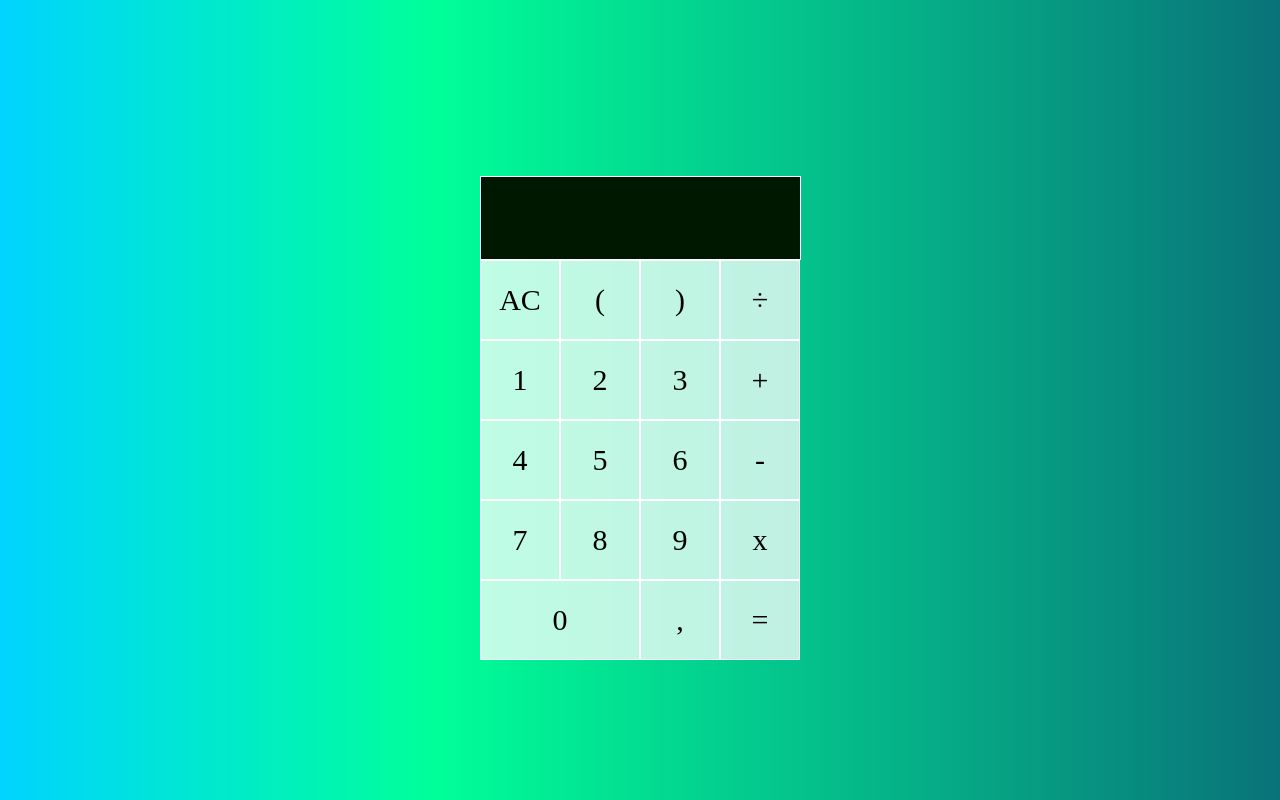
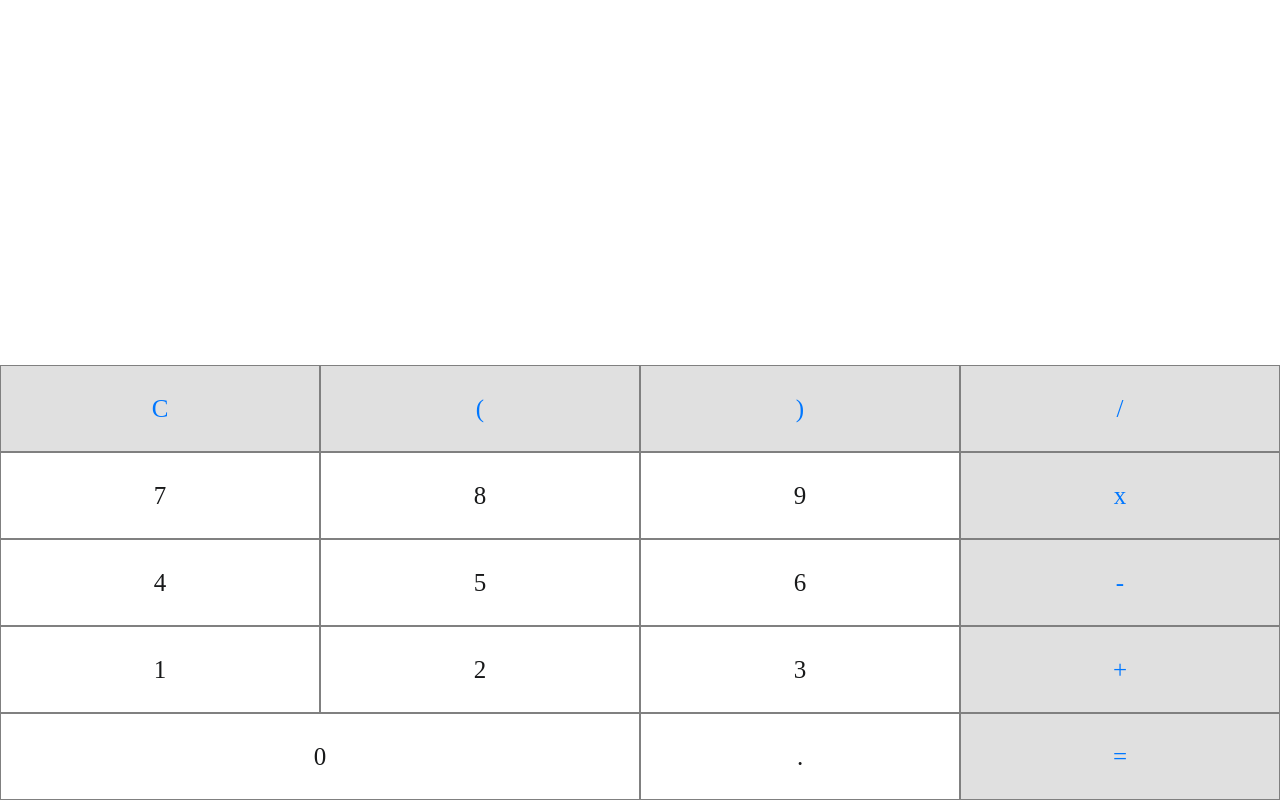
Before and after one commit to Adil-production/calculatrice, a plain HTML site: page index.html in a window 1280 px wide. Drawn offline with nearby package versions, Linux system fonts and the light colour scheme.

Commit message:
Update index.html

```diff
--- a/index.html
+++ b/index.html
@@ -1,168 +1,140 @@
 <!DOCTYPE html>
 <html lang="en">
 <head>
-    <style>
-        body{
-            background: rgb(0,212,255);
-background: linear-gradient(90deg, rgba(0,212,255,1) 0%, rgba(0,255,153,1) 34%, rgba(9,115,121,1) 100%);
-        }
-        .btn{
-
-            margin: 0%;
-            width: 80px;
-            height: 80px;
-            border: solid 0.4px rgb(255, 255, 255);
-            font-size: 30px;
-            font-family: Janna LT;
-            color: rgb(0, 0, 0);
-            background-color: rgb(255, 255, 255 , .75);
-
-        }
-        #all-btn{
-
-            /*box-shadow: 6px 6px 20px #3d3d3d;*/
-            width: 320px;
-            border: solid 0.0px black;
-            position: absolute;
-      top: 50%;
-      left: 50%;
-      transform: translate(-50% , -50%);
-
-        }
-        #text{
-
-            margin: 0%;
-            width: 314.5px;
-            height: 80px;
-            border: solid 0.4px rgb(255, 255, 255);
-            font-size: 30px;
-            font-family: Janna LT ;
-            color: rgb(255, 255, 255);
-            background-color: rgb(0, 24, 0);
-            text-align:right;
-        }
-        #zero{
-            width: 160px;
-        }
-
-        .btn:hover{
-            background: white;
-        }
-    </style>
+    <script type="module" src="https://cdn.jsdelivr.net/npm/@ionic/core/dist/ionic/ionic.esm.js"></script>
+    <script nomodule src="https://cdn.jsdelivr.net/npm/@ionic/core/dist/ionic/ionic.js"></script>
+    <link rel="stylesheet" href="https://cdn.jsdelivr.net/npm/@ionic/core/css/ionic.bundle.css"/>
     <meta charset="UTF-8">
     <meta http-equiv="X-UA-Compatible" content="IE=edge">
     <meta name="viewport" content="width=device-width, initial-scale=1.0">
-    <title>Document</title>
+    <title>Calculator</title>
+    <style>
+        .input{
+            outline: none;
+            border: none;
+            text-align:right;
+            width: 100%;
+            padding: 35px;
+            height: 150px;
+            font-size: 35px;
+            color: black;
+            color: rgb(0, 119, 255);
+        }
+        .btn{
+            padding: 30px;
+            font-size: 25px;
+            background-color: rgb(224, 224, 224);
+            color: rgb(0, 119, 255);
+            border: 1px solid gray;
+            width: 25%;
+            height: auto;
+        }
+        .btn2{
+            padding: 30px;
+            font-size: 25px;
+            background-color: rgb(255, 255, 255);
+            color: rgb(24, 25, 26);
+            border: 1px solid gray;
+            width: 25%;
+            height: auto;
+        }
+        .btn:active{
+            background-color: rgb(173, 173, 173);
+        }
+        .btn2:active{
+            background-color: rgb(173, 173, 173);
+        }
+        .grp{
+            position: absolute;
+            bottom: 0px;
+        }
+    </style>
 </head>
-<body bgcolor="#17202A">
-    <div align="center">
+<body>
+    <input type="text" class="input" id="input" />
+    <div class="grp">
+        <button class="btn" onclick="c()">C</button><button class="btn" onclick="fKaws()">(</button><button class="btn" onclick="sKaws()">)</button><button class="btn" onclick="div()">/</button>
+        <button class="btn2" onclick="sev()">7</button><button class="btn2" onclick="eight()">8</button><button class="btn2" onclick="nine()">9</button><button class="btn" onclick="mult()">x</button>
+        <button class="btn2" onclick="fr()">4</button><button class="btn2" onclick="fv()">5</button><button class="btn2" onclick="sx()">6</button><button class="btn" onclick="min()">-</button>
+        <button class="btn2" onclick="one()">1</button><button class="btn2" onclick="tw()">2</button><button class="btn2" onclick="tr()">3</button><button class="btn" onclick="plus()">+</button>
+        <button class="btn2" style="width: 50%;" onclick="z()">0</button><button class="btn2" onclick="fas()">.</button><button class="btn" onclick="equal()">=</button>
+    </div>
+    <script>
+            var input = document.getElementById("input");
 
 
-        <div align="center" id="all-btn">
-            <br />
-            <br />
-            <input type="text" id="text" />
-            <button class="btn" id="AC" onclick="ac()">AC</button><button class="btn" id="croch1" onclick="croch1()">(</button><button class="btn" id="croch2" onclick="croch2()">)</button><button class="btn" id="div" onclick="division()">÷</button>
-            <button class="btn" id="1" onclick="id1()">1</button><button class="btn" id="2" onclick="id2()">2</button><button class="btn" id="3" onclick="id3()">3</button><button class="btn" id="+" onclick="somme()">+</button>
-            <br />
-            <button class="btn" id="4" onclick="id4()">4</button><button class="btn" id="5"onclick="id5()">5</button><button class="btn" id="6"onclick="id6()">6</button><button class="btn" id="-" onclick="soustraction()">-</button>
-            <br />
-            <button class="btn" id="7"onclick="id7()">7</button><button class="btn" id="8"onclick="id8()">8</button><button class="btn" id="9"onclick="id9()">9</button><button class="btn" id="*" onclick="multiplication()">x</button>
-            <br />
-            <button class="btn" id="zero"onclick="id0()">0</button><button class="btn" id="8"onclick="idpoint()">,</button><button class="btn" id="8"onclick="idequal()">=</button>
-        </div>
-    </div>
+        function c(){
+            input.value = "";
+        }
+        function fKaws(){
+            input.value += "(";
+        }
+        function sKaws(){
+            input.value += ")";
+        }
+        function div(){
+            input.value += "/";
+        }
+        function sev(){
+            input.value += "7";
+        }
+        function eight(){
+            input.value += "8";
+        }
+        function nine(){
+            input.value += "9";
+        }
+        function mult(){
+            input.value += "*";
+        }
+        function mult(){
+            input.value += "*";
+        }
+        function fr(){
+            input.value += "4";
+        }
+        function fv(){
+            input.value += "5";
+        }
+        function sx(){
+            input.value += "6";
+        }
+        function min(){
+            input.value += "-";
+        }
+        function mult(){
+            input.value += "*";
+        }
+        function one(){
+            input.value += "1";
+        }
+        function tw(){
+            input.value += "2";
+        }
+        function tr(){
+            input.value += "3";
+        }
+        function plus(){
+            input.value += "+";
+        }
+        function z(){
+            input.value += "0";
+        }
+        function fas(){
+            input.value += ".";
+        }
+        function equal(){
+            try{
 
-    <script>
+                var res = eval(input.value);
+                input.value = res;
 
-       function id1(){
-           document.getElementById("text").value =document.getElementById("text").value+ 1;
-       }
-       function id2(){
-           document.getElementById("text").value =document.getElementById("text").value+ 2;
-       }
-       function id3(){
-           document.getElementById("text").value =document.getElementById("text").value+ 3;
-       }
-       function id4(){
-           document.getElementById("text").value =document.getElementById("text").value+ 4;
-       }
-       function id5(){
-           document.getElementById("text").value = document.getElementById("text").value+ 5;
-       }
-       function id6(){
-           document.getElementById("text").value = document.getElementById("text").value + 6;
-       }
-       function id7(){
-           document.getElementById("text").value = document.getElementById("text").value + 7;
-       }
-       function id8(){
-           document.getElementById("text").value =document.getElementById("text").value+ 8;
-       }
-       function id9(){
-           document.getElementById("text").value =document.getElementById("text").value+ 9;
-       }
-       function somme(){
-        var firstnumsum = document.getElementById("text");
-        document.getElementById("text").value =document.getElementById("text").value+ "+";
-       }
-       function soustraction(){
-        var firstnumsous = document.getElementById("text");
-        document.getElementById("text").value =document.getElementById("text").value+ "-";
-       }
-       function multiplication(){
-        var firstnummultipl = document.getElementById("text");
-        document.getElementById("text").value =document.getElementById("text").value+ "*";
-       }
-       function division(){
-        var firstnummdiv = document.getElementById("text");
-        document.getElementById("text").value =document.getElementById("text").value+ "/";
-       }
-       function idpoint(){
-        document.getElementById("text").value =document.getElementById("text").value+ ".";
-       }
-       function id0(){
-        document.getElementById("text").value =document.getElementById("text").value+ "0";
-       }
-       function ac(){
-        document.getElementById("text").value = "";
-       }
+            }catch(error){
 
-       function idequal(){
-        var input = document.getElementById("text").value;
-           if(input == ""){
-                document.getElementById("text").value = "لم تكتب اي رقم ";
-           }
-
-           else{
-
-                var response = document.getElementById("text").value;
-                try{
-                document.getElementById("text").value = eval(response);
-                if (document.getElementById("text").value == Infinity) {
-                    document.getElementById("text").value = "لا يمكن القسمة على 0 ";
-                }
-                else{
-
-                }
-
-                } catch(err){
-                    document.getElementById("text").value = "خطأ";
+                input.value = "Error";
 
             }
-
         }
-
-
-
-
-       }
-       function croch1(){
-        document.getElementById("text").value =document.getElementById("text").value+ "(";
-       }
-       function croch2(){
-        document.getElementById("text").value =document.getElementById("text").value+ ")";
-       }
     </script>
 </body>
 </html>
```
